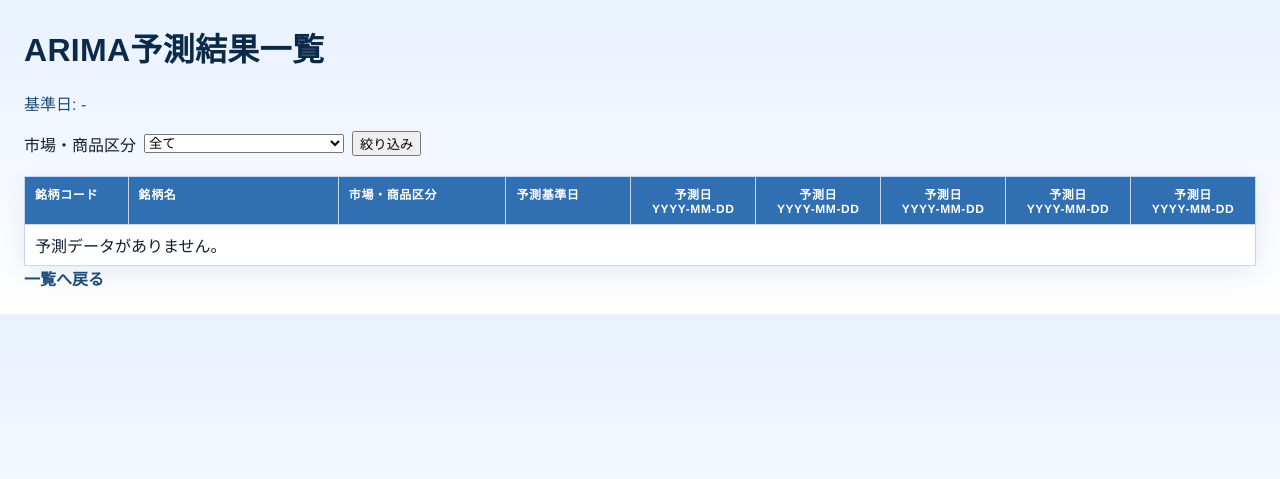
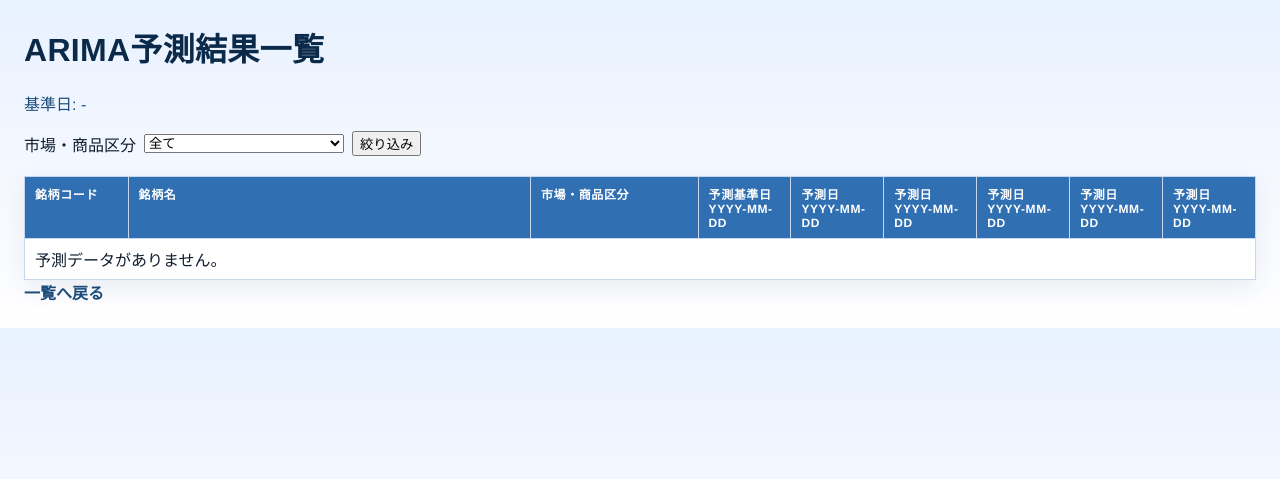
Before and after one commit to nori-tama/tradesystem-rpi, a Django app: page /rankings/arima-forecast/ in a window 1280 px wide. Shown: the top 479 px of the page. Run offline with Django 4.2, Linux system fonts and the light colour scheme; data that the repository does not hold is empty.

Commit message:
ARIMA予測結果に基準日と株価を追加し、表示ロジックを改善

```diff
--- a/django/tradesystem_web/css/rankings_arima_forecast.css
+++ b/django/tradesystem_web/css/rankings_arima_forecast.css
@@ -5,7 +5,7 @@ td:nth-child(1) {
 
 th:nth-child(2),
 td:nth-child(2) {
-    width: 18%;
+    width: 36%;
 }
 
 th:nth-child(3),
@@ -15,13 +15,16 @@ td:nth-child(3) {
 
 th:nth-child(4),
 td:nth-child(4) {
-    width: 10%;
+    width: 7%;
 }
 
 th:nth-child(n+5),
 td:nth-child(n+5) {
-    width: 10%;
-    text-align: center;
+    width: 7%;
+}
+
+td:nth-child(n+4) {
+    text-align: right;
 }
 
 .filter-bar {
--- a/django/tradesystem_web/templates/rankings_arima_forecast.html
+++ b/django/tradesystem_web/templates/rankings_arima_forecast.html
@@ -33,7 +33,7 @@
                 <th>銘柄コード</th>
                 <th>銘柄名</th>
                 <th>市場・商品区分</th>
-                <th>予測基準日</th>
+                <th>予測基準日<br>{% if forecast_base_date %}{{ forecast_base_date|date:"Y-m-d" }}{% else %}yyyy-mm-dd{% endif %}</th>
                 <th>予測日<br>{% if header_h1_date %}{{ header_h1_date|date:"Y-m-d" }}{% else %}yyyy-mm-dd{% endif %}</th>
                 <th>予測日<br>{% if header_h2_date %}{{ header_h2_date|date:"Y-m-d" }}{% else %}yyyy-mm-dd{% endif %}</th>
                 <th>予測日<br>{% if header_h3_date %}{{ header_h3_date|date:"Y-m-d" }}{% else %}yyyy-mm-dd{% endif %}</th>
@@ -47,7 +47,7 @@
                 <td>{{ item.code }}</td>
                 <td>{{ item.name }}</td>
                 <td>{{ item.market }}</td>
-                <td>{{ item.forecast_base_date|date:"Y-m-d" }}</td>
+                <td>{% if item.base_close is not None %}{{ item.base_close|floatformat:2 }}{% else %}-{% endif %}</td>
                 <td>
                     {% if item.h1_trade_date %}
                     <div>{{ item.h1_close|floatformat:2 }}</div>
--- a/django/tradesystem_web/views.py
+++ b/django/tradesystem_web/views.py
@@ -711,6 +711,7 @@ def rankings_arima_forecast(request):
                     l.name,
                     l.market,
                     %s AS forecast_base_date,
+                    MAX(d.`close`) AS base_close,
                     MAX(CASE WHEN f.horizon = 1 THEN f.target_trade_date END) AS h1_trade_date,
                     MAX(CASE WHEN f.horizon = 1 THEN f.predicted_close END) AS h1_close,
                     MAX(CASE WHEN f.horizon = 2 THEN f.target_trade_date END) AS h2_trade_date,
@@ -735,9 +736,12 @@ def rankings_arima_forecast(request):
                 LEFT JOIN stock_prices_daily_arima_forecast f
                   ON f.code = l.code
                  AND f.forecast_base_date = %s
+                LEFT JOIN stock_prices_daily d
+                  ON d.code = l.code
+                 AND d.trade_date = %s
                 WHERE 1 = 1
             """
-            params = [latest_base_date, latest_base_date]
+            params = [latest_base_date, latest_base_date, latest_base_date]
             if selected_market:
                 sql += " AND l.market = %s"
                 params.append(selected_market)
@@ -753,6 +757,7 @@ def rankings_arima_forecast(request):
                     l.name,
                     l.market,
                     NULL AS forecast_base_date,
+                    NULL AS base_close,
                     NULL AS h1_trade_date,
                     NULL AS h1_close,
                     NULL AS h2_trade_date,
@@ -792,6 +797,7 @@ def rankings_arima_forecast(request):
         name,
         market,
         _forecast_base_date,
+        base_close,
         h1_trade_date,
         h1_close,
         h2_trade_date,
@@ -809,6 +815,7 @@ def rankings_arima_forecast(request):
                 'name': name or '-',
                 'market': market or '-',
                 'forecast_base_date': latest_base_date,
+                'base_close': float(base_close) if base_close is not None else None,
                 'h1_trade_date': h1_trade_date,
                 'h1_close': float(h1_close) if h1_close is not None else None,
                 'h2_trade_date': h2_trade_date,
```
